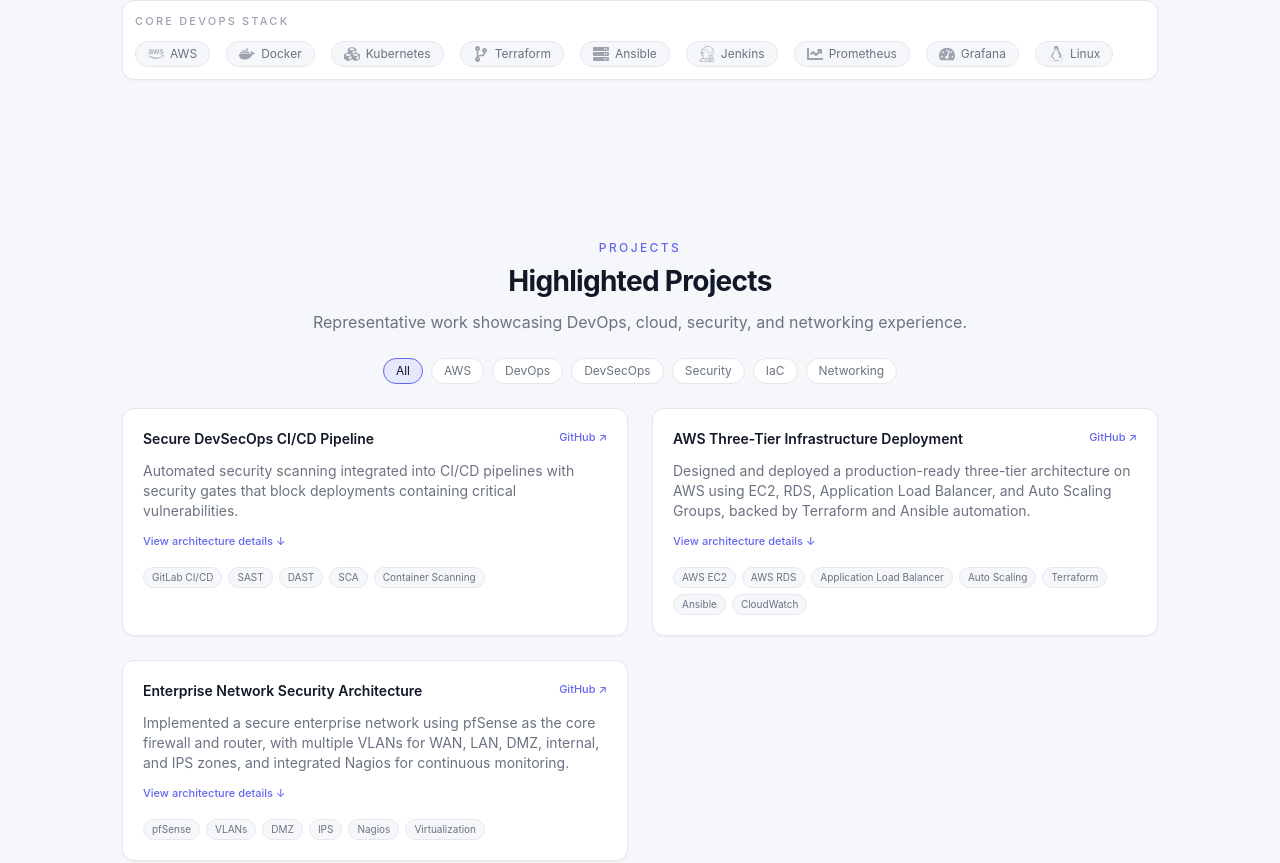
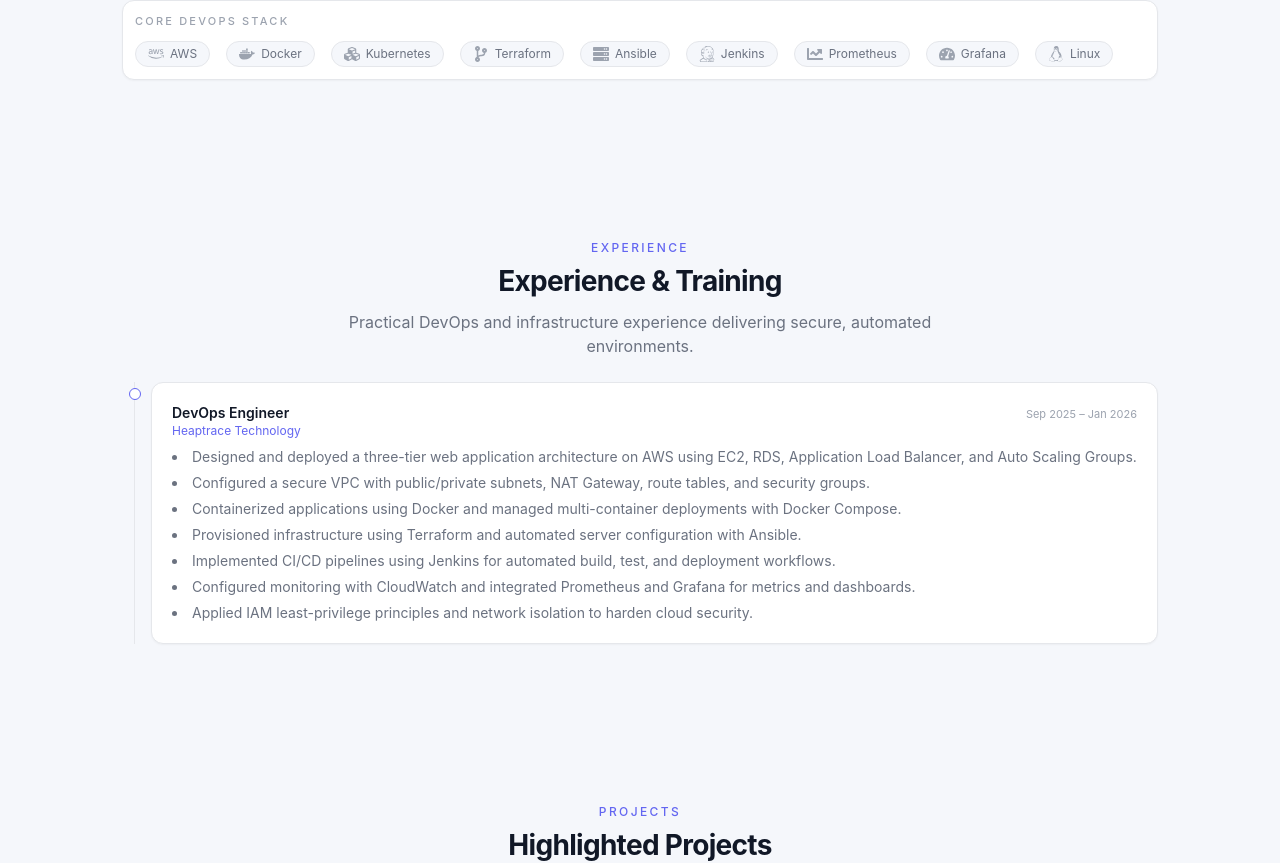
Before and after one commit to VMore2002/por-website, a React (Vite) app: page / in a window 1280 px wide. Shown: the part 2393-3256 px from the top of the page. Built offline with nearby package versions, Linux system fonts and the light colour scheme.

Commit message:
updated exeprience section

```diff
--- a/src/App.tsx
+++ b/src/App.tsx
@@ -30,6 +30,9 @@
         <section id="tech-stack" className="py-12 md:py-20">
           <TechStackSection />
         </section>
+        <section id="experience" className="py-12 md:py-20">
+          <Experience />
+        </section>
         <section id="projects" className="py-12 md:py-20">
           <Projects />
         </section>
@@ -45,9 +48,6 @@
         <section id="blog" className="py-12 md:py-20">
           <Blog />
         </section>
-        <section id="experience" className="py-12 md:py-20">
-          <Experience />
-        </section>
         <section id="education" className="py-12 md:py-20">
           <Education />
         </section>
```
